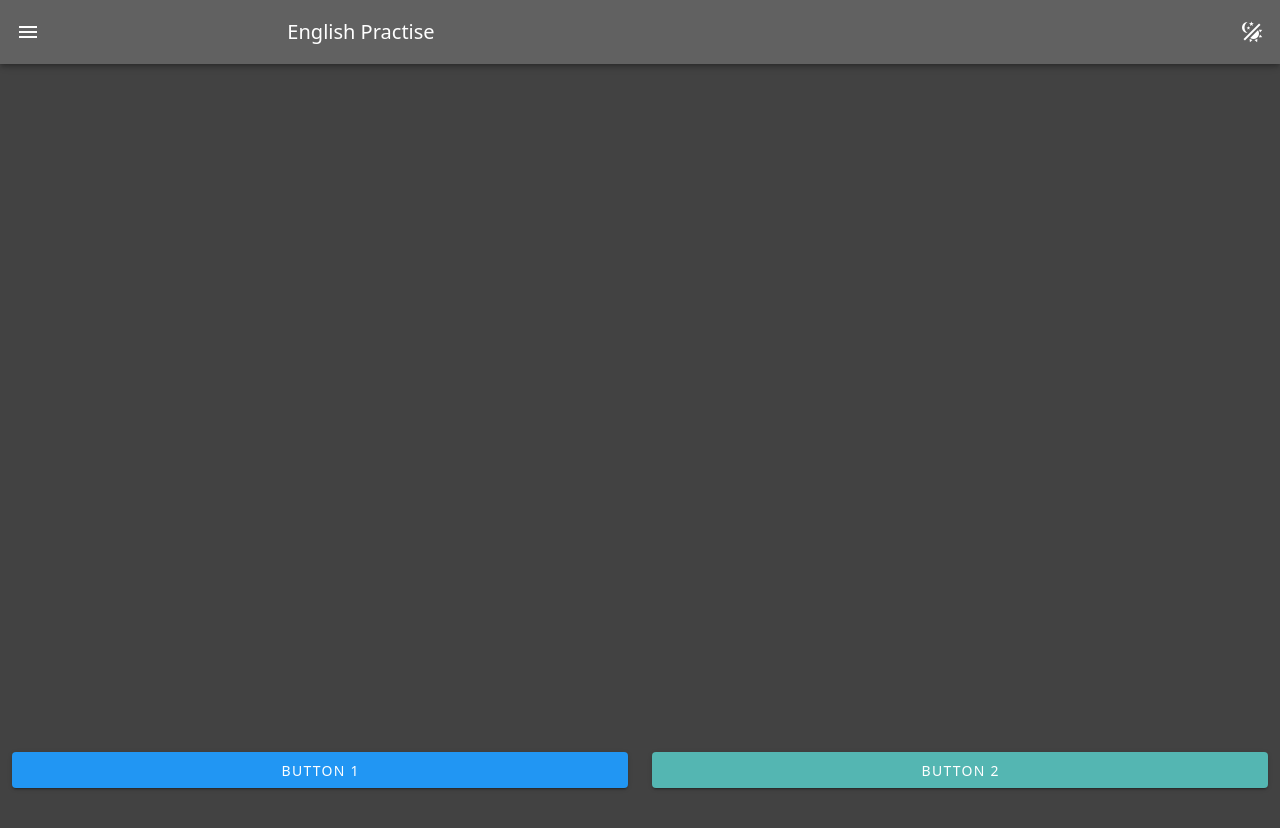
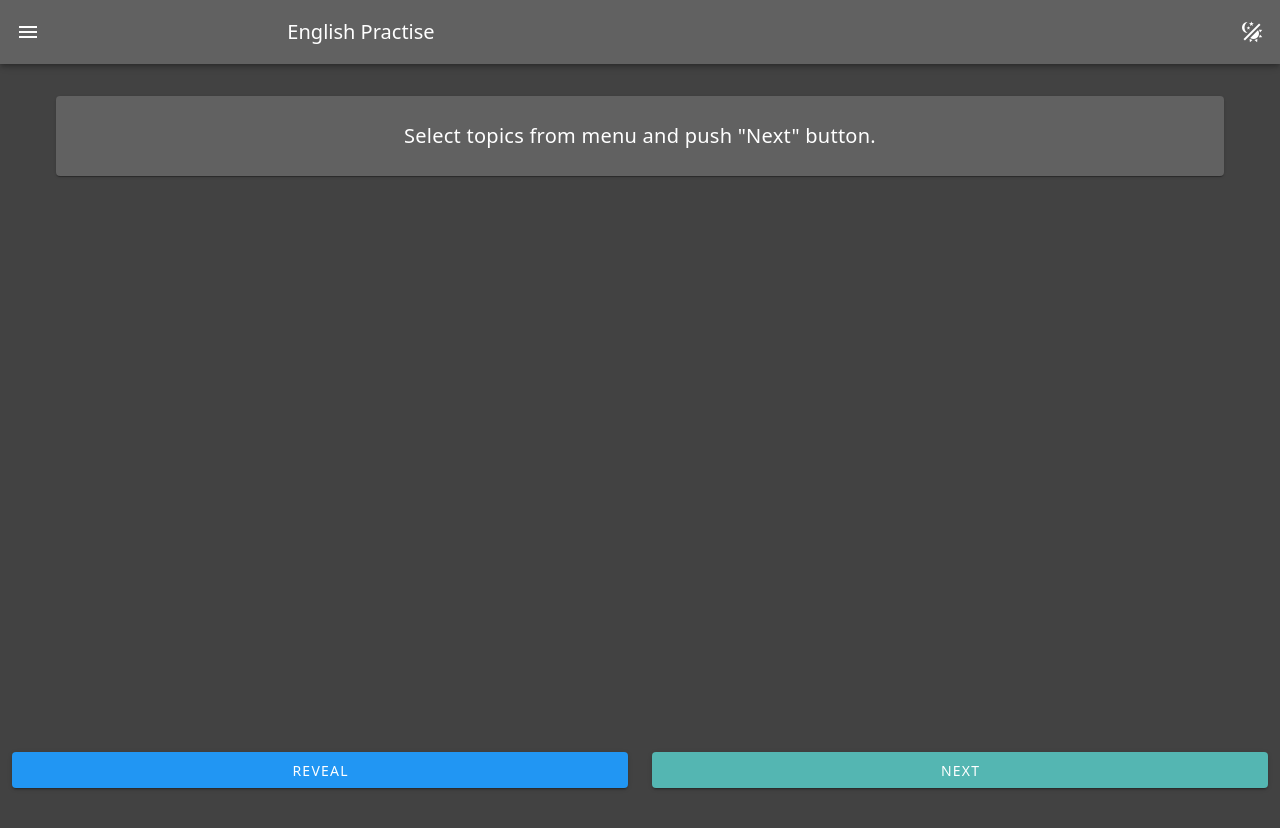
Before and after one commit to molnattila991/practise-english, a Vue app: page / in a window 1280 px wide. Shown: the top 828 px of the page. Built offline with nearby package versions, Linux system fonts and the light colour scheme.

Commit message:
Adds instructions

```diff
--- a/src/components/Buttons.vue
+++ b/src/components/Buttons.vue
@@ -9,10 +9,10 @@ const dataStore = useDataStore()
 <template>
   <v-row class="ma-0" style="position: fixed; bottom: 0; left: 0; right: 0; z-index: 1;">
     <v-col cols="6">
-      <v-btn  @click="counter.increment()" block color="primary">Button 1</v-btn>
+      <v-btn  @click="counter.increment()" block color="primary">Reveal</v-btn>
     </v-col>
     <v-col cols="6">
-      <v-btn @click="dataStore.pickRandomSentence" block color="secondary">Button 2</v-btn>
+      <v-btn @click="dataStore.pickRandomSentence" block color="secondary">Next</v-btn>
     </v-col>
   </v-row>
 </template>
--- a/src/components/HelloWorld.vue
+++ b/src/components/HelloWorld.vue
@@ -31,11 +31,11 @@ const counter = useCounterStore()
       </v-card-text>
     </v-card>
   </div>
-  <!--
-  <div v-for="sentence in dataStore.selectedSentences" :key="sentence.id">
-    <div>{{ sentence.title }}</div>
-    <div>{{ sentence.text }}</div>
-  </div> -->
+  <div v-else>
+    <v-card class="pa-4 mt-4">
+      <v-card-title>Select topics from menu and push "Next" button.</v-card-title>
+    </v-card>
+  </div>
 </template>
 
 <style scoped>
```
